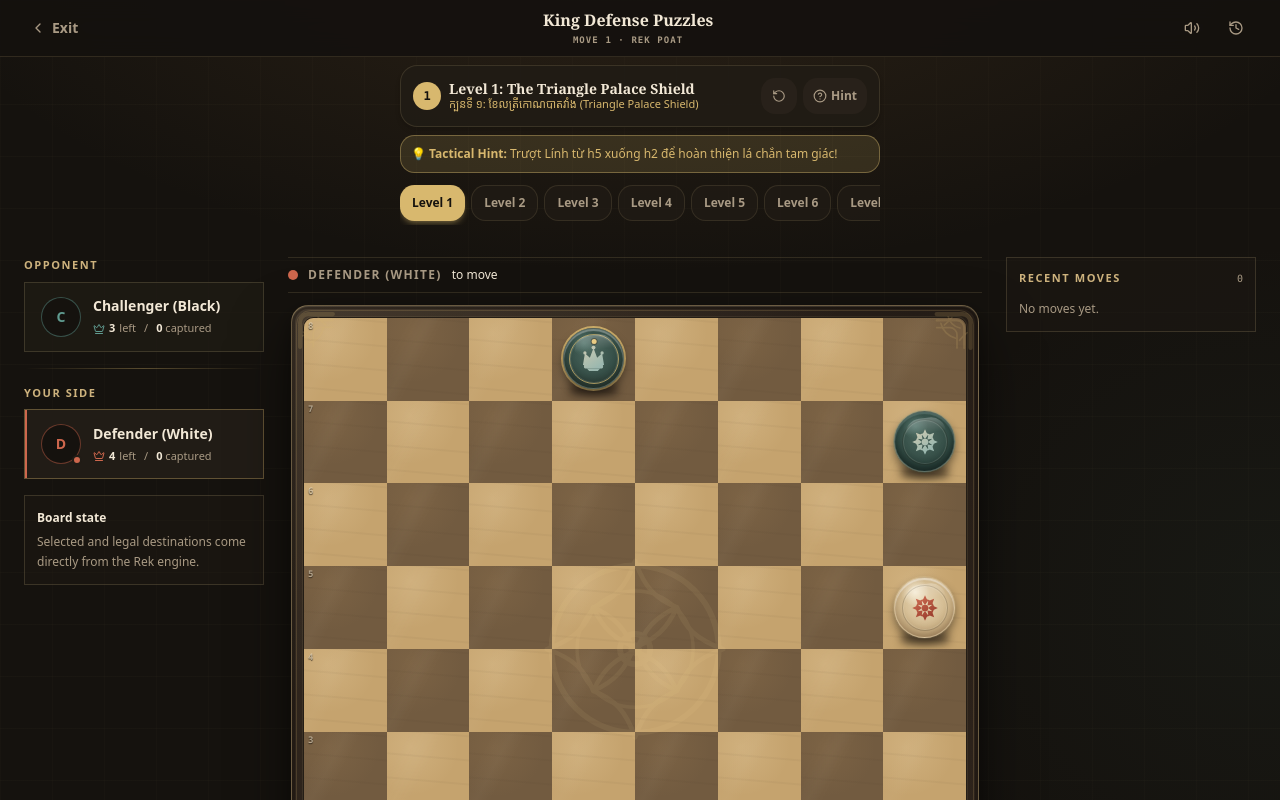
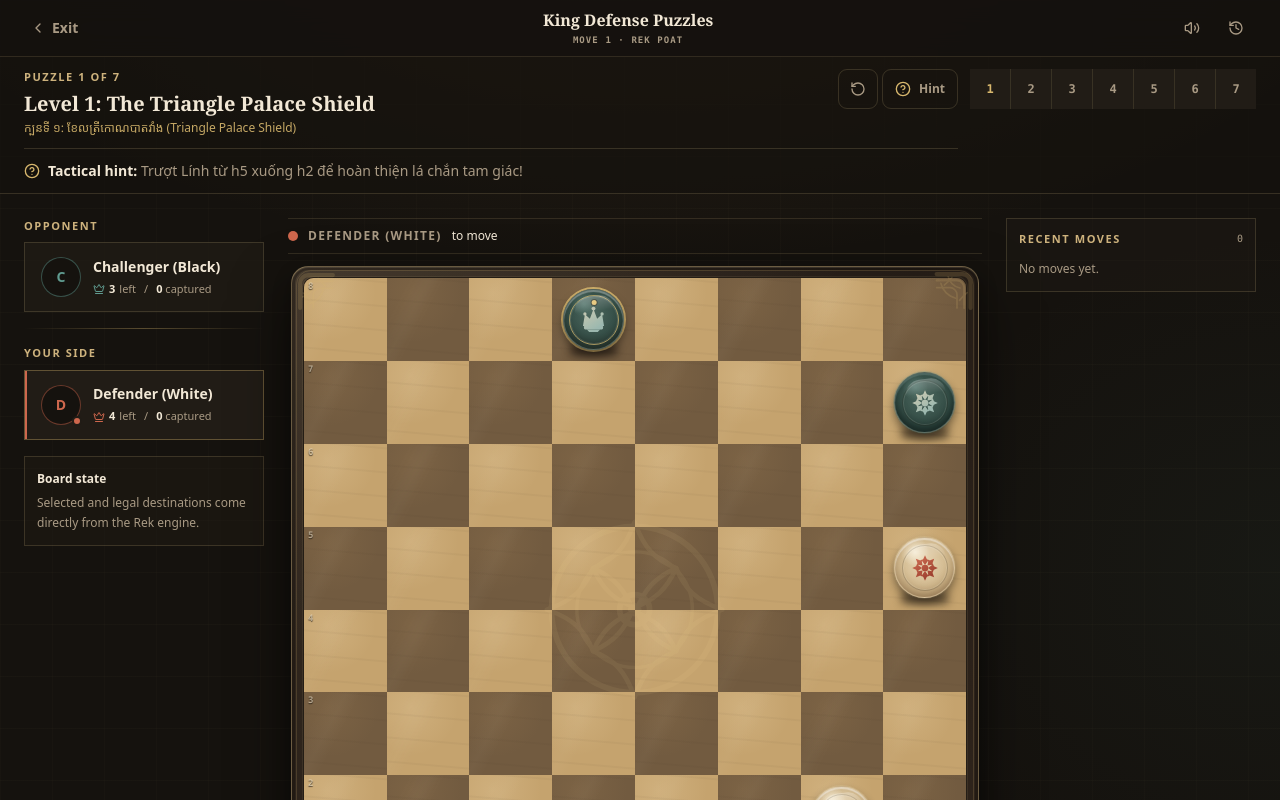
Before and after one commit to machxanht/Rek-Khmer-Chess, a Next.js app: page /play/puzzle in a window 1280 px wide. Both pictures are taken after a click on the button "Hint". Shown: the top 800 px of the page. Built offline with nearby package versions, Linux system fonts and the light colour scheme.

Commit message:
design: rebuild puzzle HUD for focused tactical training

```diff
--- a/app/play/puzzle/page.tsx
+++ b/app/play/puzzle/page.tsx
@@ -4,24 +4,24 @@ import { useEffect, useMemo, useState } from 'react'
 import { useRekEngine } from '@/hooks/use-rek-engine'
 import { RekGameView } from '@/components/game/rek-game-view'
 import { KHMER_PUZZLES, coordToIdx } from '@/lib/rek/engine'
-import { HelpCircle, ChevronRight, CheckCircle2, RotateCcw, XCircle } from 'lucide-react'
+import { CheckCircle2, ChevronRight, HelpCircle, RotateCcw, XCircle } from 'lucide-react'
 
 export default function PuzzleGamePage() {
   const [currentIdx, setCurrentIdx] = useState(0)
   const [showHint, setShowHint] = useState(false)
   const puzzle = KHMER_PUZZLES[currentIdx]
 
-  const engine = useRekEngine('REK_POAT', (p) => p === 'you')
+  const engine = useRekEngine('REK_POAT', (player) => player === 'you')
   const { game, loadPuzzle } = engine
 
   useEffect(() => {
     loadPuzzle(KHMER_PUZZLES[0])
   }, [loadPuzzle])
 
-  const handleSelectPuzzle = (idx: number) => {
-    setCurrentIdx(idx)
+  const handleSelectPuzzle = (index: number) => {
+    setCurrentIdx(index)
     setShowHint(false)
-    loadPuzzle(KHMER_PUZZLES[idx])
+    loadPuzzle(KHMER_PUZZLES[index])
   }
 
   const handleNextPuzzle = () => {
@@ -42,51 +42,56 @@ export default function PuzzleGamePage() {
   const isWrongAttempt = attempted && !isSolved
 
   const banner = (
-    <div className="mx-auto flex w-full max-w-lg flex-col gap-2 px-3 py-2 text-xs sm:px-4">
-      <div className="flex items-center justify-between gap-2 rounded-2xl bg-card/90 p-3 border border-border/80 shadow-md">
-        <div className="flex min-w-0 items-center gap-2">
-          <span className="flex size-7 shrink-0 items-center justify-center rounded-xl bg-gold text-background font-black font-mono">
-            {puzzle.id}
-          </span>
+    <div className="border-b border-border bg-background/70">
+      <div className="mx-auto w-full max-w-[1280px] px-3 py-3 sm:px-5 lg:px-6">
+        <div className="grid gap-3 lg:grid-cols-[1fr_auto] lg:items-start">
           <div className="min-w-0">
-            <h3 className="truncate font-display font-bold text-foreground text-sm leading-tight">
+            <div className="flex items-start justify-between gap-3">
+              <div className="min-w-0">
+                <p className="rk-eyebrow">Puzzle {puzzle.id} of {KHMER_PUZZLES.length}</p>
+                <h2 className="mt-1 truncate font-display text-lg font-semibold text-foreground sm:text-xl">
                   {puzzle.titleEn}
-            </h3>
-            <p className="truncate text-[11px] text-gold font-medium">{puzzle.titleKhmer}</p>
-          </div>
+                </h2>
+                <p className="mt-0.5 truncate text-xs text-gold/90">{puzzle.titleKhmer}</p>
               </div>
 
-        <div className="flex shrink-0 items-center gap-1.5">
+              <div className="flex shrink-0 items-center gap-1">
                 <button
+                  type="button"
                   onClick={() => handleSelectPuzzle(currentIdx)}
-            title="Reset Puzzle"
+                  title="Reset puzzle"
                   aria-label="Reset puzzle"
-            className="flex size-9 items-center justify-center rounded-xl bg-secondary/80 text-muted-foreground hover:bg-gold hover:text-background transition-all touch-manipulation"
+                  className="flex size-10 items-center justify-center rounded-md border border-border text-muted-foreground outline-none transition-colors hover:bg-accent hover:text-foreground focus-visible:ring-2 focus-visible:ring-gold/70"
                 >
-            <RotateCcw className="size-3.5" />
+                  <RotateCcw className="size-4" />
                 </button>
                 <button
-            onClick={() => setShowHint(!showHint)}
-            className="flex min-h-9 items-center gap-1 rounded-xl bg-secondary/80 px-2.5 py-1.5 text-xs font-semibold text-muted-foreground hover:bg-gold hover:text-background transition-all touch-manipulation"
+                  type="button"
+                  onClick={() => setShowHint((value) => !value)}
+                  aria-expanded={showHint}
+                  className="flex h-10 items-center gap-2 rounded-md border border-border px-3 text-xs font-bold text-muted-foreground outline-none transition-colors hover:bg-accent hover:text-foreground focus-visible:ring-2 focus-visible:ring-gold/70"
                 >
-            <HelpCircle className="size-3.5" />
-            <span>Hint</span>
+                  <HelpCircle className="size-4 text-gold" />
+                  Hint
                 </button>
               </div>
             </div>
 
+            {(showHint || isSolved || isWrongAttempt) && (
+              <div className="mt-3 border-t border-border pt-3">
                 {isSolved && (
-        <div className="flex items-center justify-between gap-2 rounded-xl bg-emerald-500/15 p-3 border border-emerald-500/40 text-emerald-400 font-bold animate-fade-rise">
-          <div className="flex min-w-0 items-center gap-2">
-            <CheckCircle2 className="size-4.5 shrink-0 text-emerald-400" />
-            <span className="truncate">Solved! Kbuon Mastered!</span>
+                  <div className="flex flex-wrap items-center justify-between gap-3 text-sm">
+                    <div className="flex items-center gap-2 text-success">
+                      <CheckCircle2 className="size-4" />
+                      <span className="font-bold">Target move solved.</span>
                     </div>
                     {currentIdx < KHMER_PUZZLES.length - 1 && (
                       <button
+                        type="button"
                         onClick={handleNextPuzzle}
-              className="flex shrink-0 items-center gap-1 rounded-lg bg-emerald-500 px-2.5 py-1.5 text-xs font-bold text-background shadow hover:bg-emerald-400 transition-colors touch-manipulation"
+                        className="inline-flex h-9 items-center gap-1.5 rounded-md bg-gold px-3 text-xs font-extrabold text-background outline-none transition-colors hover:bg-[#e3c783] focus-visible:ring-2 focus-visible:ring-gold/70"
                       >
-              <span>Next</span>
+                        Next puzzle
                         <ChevronRight className="size-3.5" />
                       </button>
                     )}
@@ -97,34 +102,40 @@ export default function PuzzleGamePage() {
                   <button
                     type="button"
                     onClick={() => handleSelectPuzzle(currentIdx)}
-          className="flex min-h-11 items-center justify-center gap-2 rounded-xl border border-destructive/40 bg-destructive/10 p-3 font-bold text-destructive transition-colors hover:bg-destructive/15 touch-manipulation"
+                    className="flex min-h-10 w-full items-center gap-2 text-left text-sm font-bold text-destructive outline-none focus-visible:ring-2 focus-visible:ring-destructive/60"
                   >
-          <XCircle className="size-4" />
-          <span>Not the target move — tap to retry</span>
+                    <XCircle className="size-4 shrink-0" />
+                    <span>That move is legal, but it is not the published target. Retry this position.</span>
                   </button>
                 )}
 
                 {showHint && !isSolved && (
-        <div className="rounded-xl bg-gold/15 p-2.5 border border-gold/40 text-gold font-medium animate-fade-rise">
-          💡 <strong>Tactical Hint:</strong> {puzzle.hint}
+                  <div className="flex items-start gap-2 text-sm leading-5 text-muted-foreground">
+                    <HelpCircle className="mt-0.5 size-4 shrink-0 text-gold" />
+                    <p><strong className="text-foreground">Tactical hint:</strong> {puzzle.hint}</p>
                   </div>
                 )}
+              </div>
+            )}
+          </div>
 
-      <div className="flex items-center gap-1.5 overflow-x-auto py-1 [scrollbar-width:none] [&::-webkit-scrollbar]:hidden">
-        {KHMER_PUZZLES.map((p, i) => (
+          <div className="flex gap-px overflow-x-auto bg-border [scrollbar-width:none] [&::-webkit-scrollbar]:hidden lg:max-w-[25rem]">
+            {KHMER_PUZZLES.map((item, index) => (
               <button
-            key={p.id}
-            onClick={() => handleSelectPuzzle(i)}
-            aria-current={currentIdx === i ? 'step' : undefined}
-            className={`flex min-h-9 items-center gap-1 shrink-0 rounded-xl px-3 py-1.5 font-bold transition-all text-xs touch-manipulation ${
-              currentIdx === i
-                ? 'bg-gold text-background shadow-md shadow-gold/30'
-                : 'bg-card/70 border border-border/70 text-muted-foreground hover:text-foreground'
+                key={item.id}
+                type="button"
+                onClick={() => handleSelectPuzzle(index)}
+                aria-current={currentIdx === index ? 'step' : undefined}
+                aria-label={`Puzzle ${item.id}: ${item.titleEn}`}
+                className={`flex size-10 shrink-0 items-center justify-center bg-card font-mono text-xs font-black outline-none transition-colors focus-visible:relative focus-visible:z-10 focus-visible:ring-2 focus-visible:ring-inset focus-visible:ring-gold/70 ${
+                  currentIdx === index ? 'text-gold' : 'text-muted-foreground hover:bg-accent hover:text-foreground'
                 }`}
               >
-            <span>Level {p.id}</span>
+                {item.id}
               </button>
             ))}
+          </div>
+        </div>
       </div>
     </div>
   )
```
Lines whose indentation alone changed are shown as unchanged.
